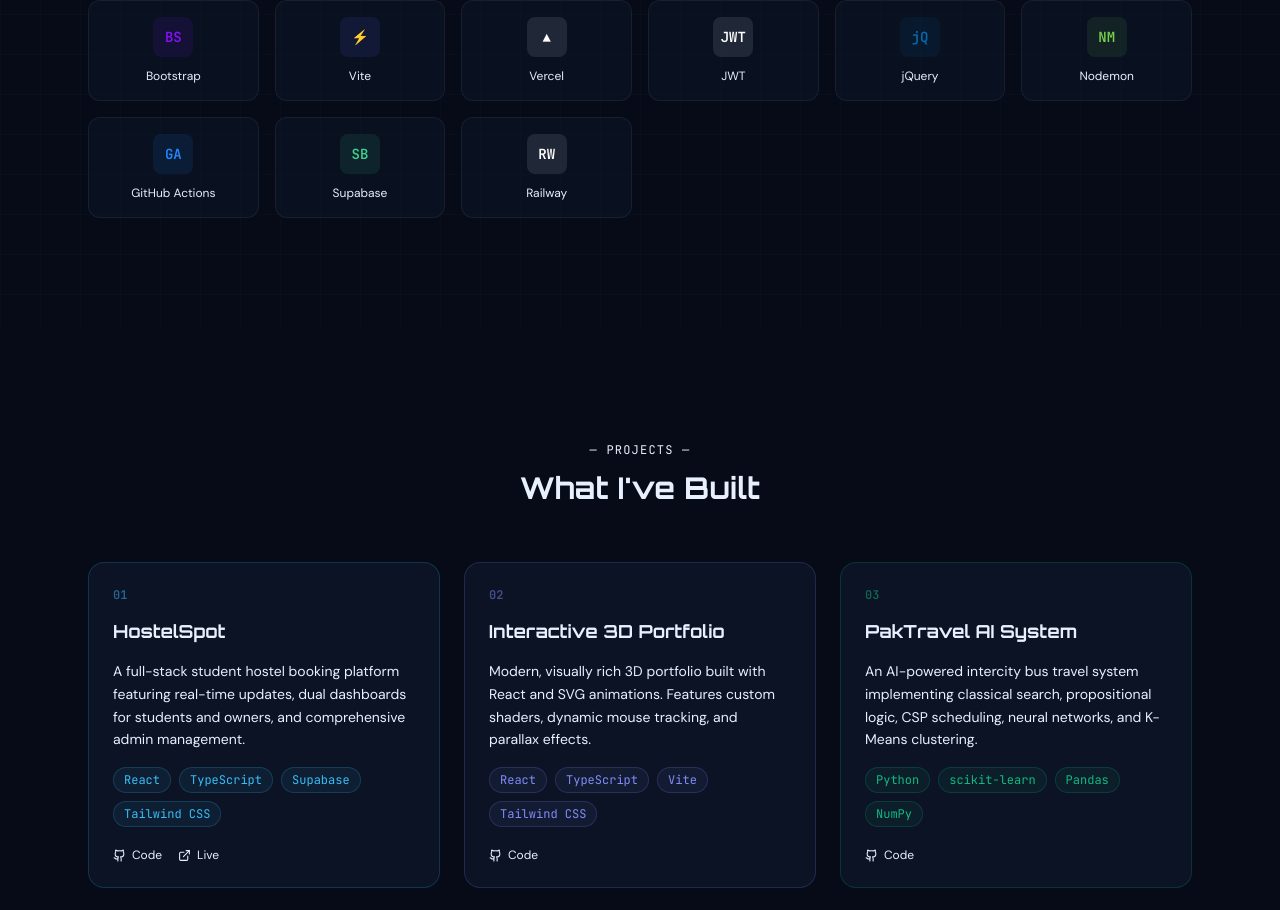
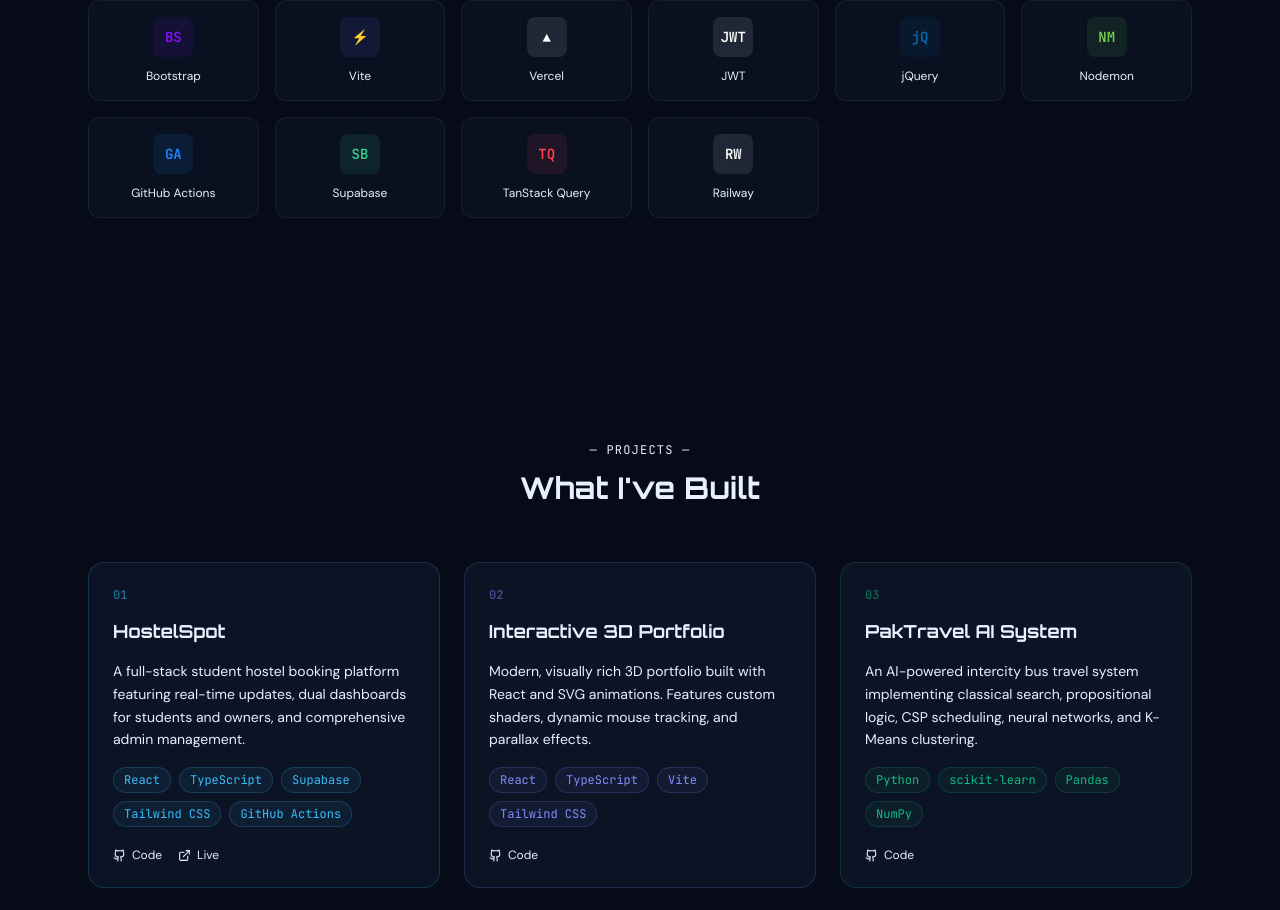
Before and after one commit to ProgrammingWithRafay/Portfolio, a React (Vite) app: page / in a window 1280 px wide. Shown: the part 1840-2750 px from the top of the page. Built offline with nearby package versions, Linux system fonts and the light colour scheme.

Commit message:
Updated My Stack

```diff
--- a/src/app/App.tsx
+++ b/src/app/App.tsx
@@ -24,6 +24,7 @@
   { name: "Nodemon", tag: "NM", color: "#76d04b" },
   { name: "GitHub Actions", tag: "GA", color: "#2088FF" },
   { name: "Supabase", tag: "SB", color: "#3ECF8E" },
+  { name: "TanStack Query", tag: "TQ", color: "#FF4154" },
   { name: "Railway", tag: "RW", color: "#ffffff" },
 ];
 
@@ -42,7 +43,7 @@
     title: "HostelSpot",
     description:
       "A full-stack student hostel booking platform featuring real-time updates, dual dashboards for students and owners, and comprehensive admin management.",
-    tech: ["React", "TypeScript", "Supabase", "Tailwind CSS"],
+    tech: ["React", "TypeScript", "Supabase", "Tailwind CSS", "GitHub Actions"],
     github: "https://github.com/ProgrammingWithRafay/HostelSpot",
     live: "https://hostel-spot.vercel.app/",
     border: "#38bdf8",
@@ -67,8 +68,8 @@
   },
   {
     title: "CarInsight Pro",
-    description: "A comprehensive MERN-stack car research platform featuring side-by-side spec comparisons, interactive matchmaking quizzes, and a custom built-in CMS.",
-    tech: ["React", "Node.js", "MongoDB", "Express"],
+    description: "Built a MERN-stack platform for side-by-side car specification comparisons with an interactive matchmaking quiz and a custom CMS. Designed RESTful API routes in Express to serve structured car data from MongoDB. Configured a CI/CD pipeline using GitHub Actions, running 7 Jest and Supertest integration tests against an in-memory MongoDB instance on every push before deployment to Railway.",
+    tech: ["React", "Node.js", "MongoDB", "Express", "TanStack Query", "Railway", "GitHub Actions"],
     github: "https://github.com/ProgrammingWithRafay/CarInsightPro",
     live: "https://car-insight-pro-ten.vercel.app/",
     border: "#f59e0b",
```
